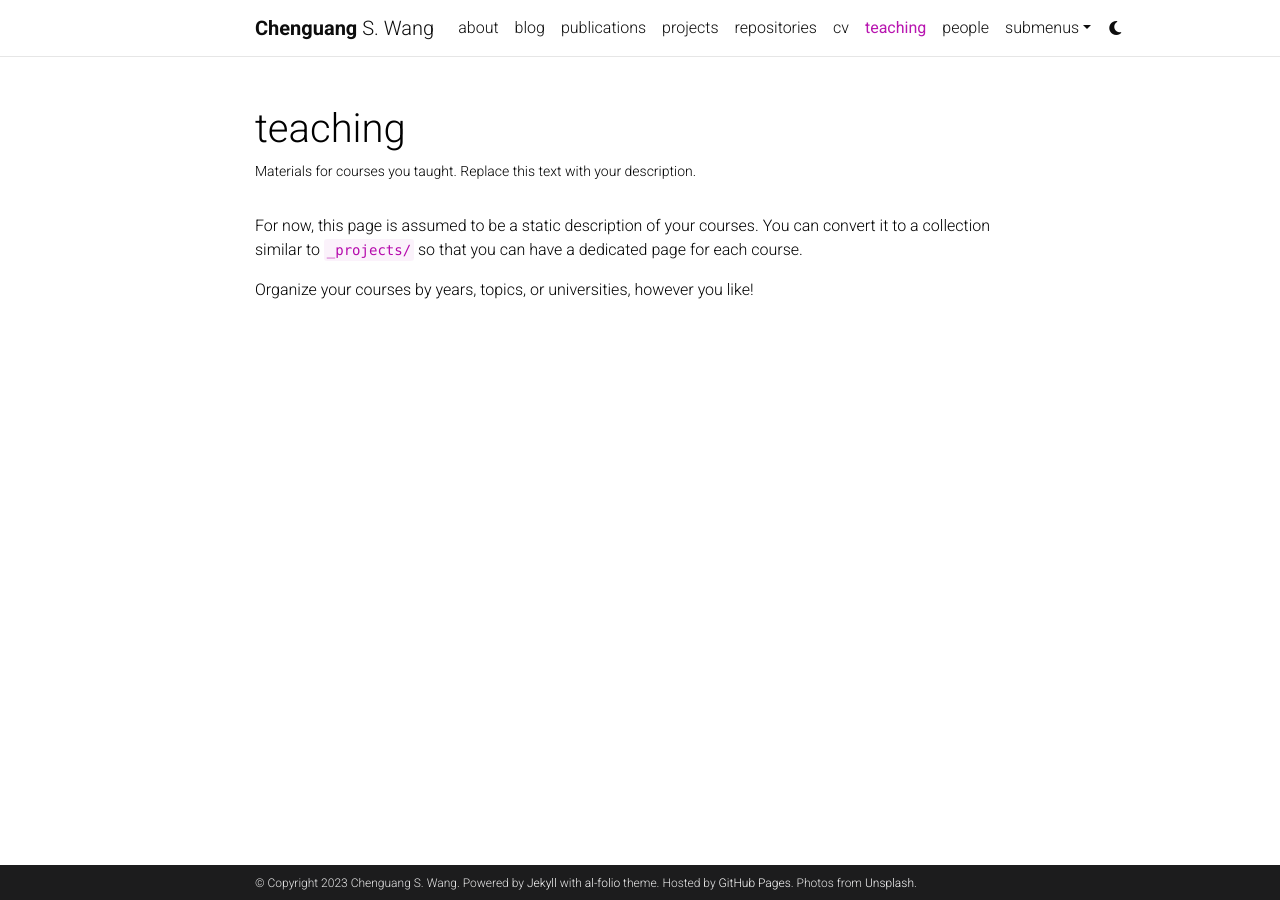
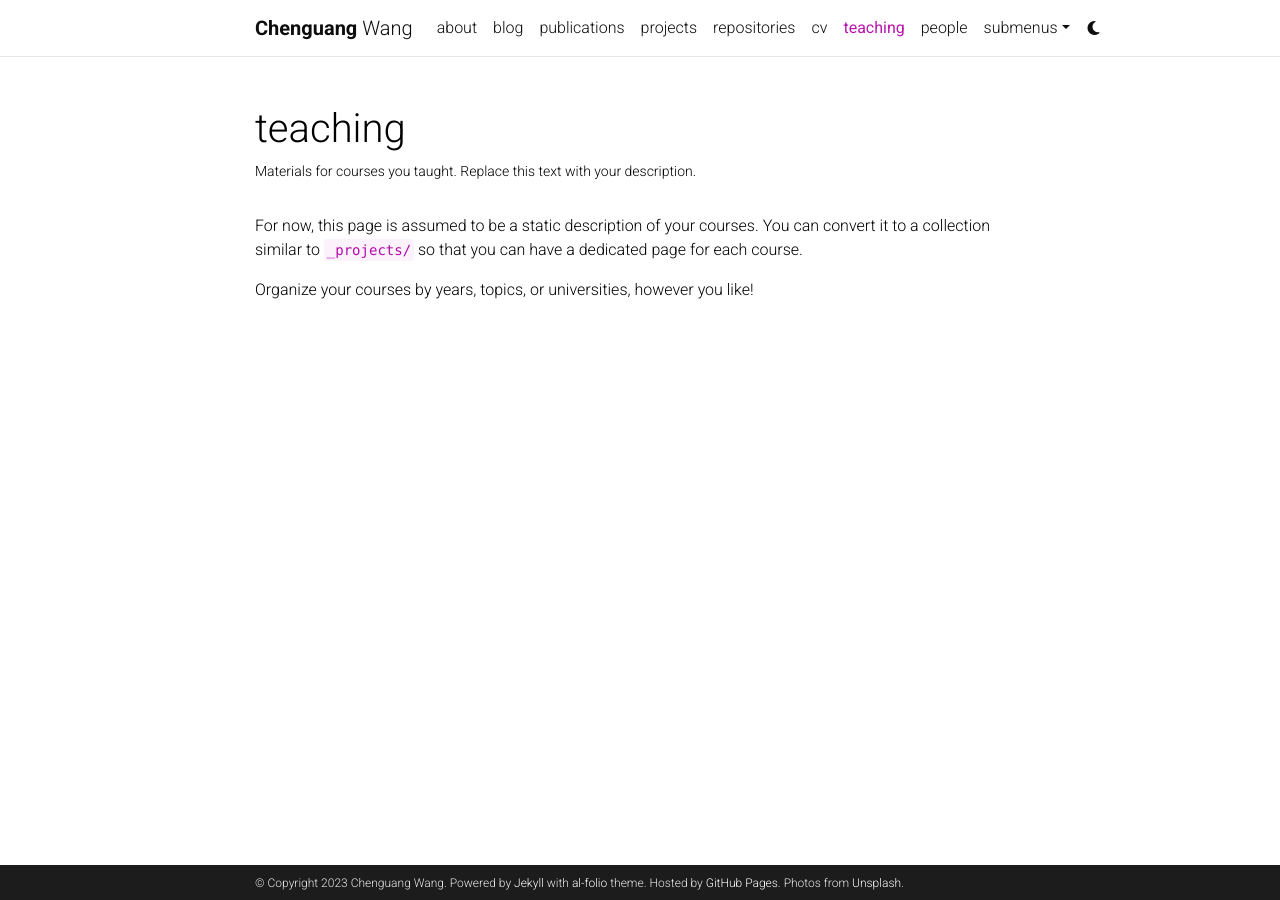
Before and after one commit to c-steve-wang/c-steve-wang.github.io, a Jekyll site: the page built from _pages/teaching.md, in a window 1280 px wide. Built offline with Jekyll 4.4.1, drawn with Linux system fonts in a browser that asks for light colours; comment, search, counter and statistics services are not loaded; a style sheet for code colours, icons or effects is not loaded.

Commit message:
Update _config.yml

```diff
--- a/_config.yml
+++ b/_config.yml
@@ -4,7 +4,7 @@
 
 title: blank # the website title (if blank, full name will be used instead)
 first_name: Chenguang
-middle_name: S.
+middle_name:
 last_name: Wang
 email: chenguang.wang@stonybrook.edu
 description: > # the ">" symbol means to ignore newlines until "footer_text:"
@@ -18,8 +18,8 @@
 lang: en # the language of your site (for example: en, fr, cn, ru, etc.)
 icon: ⚛️  # the emoji used as the favicon (alternatively, provide image name in /assets/img/)
 
-url: https://alshedivat.github.io # the base hostname & protocol for your site
-baseurl: /al-folio # the subpath of your site, e.g. /blog/
+url: https://c-steve-wang.github.io # the base hostname & protocol for your site
+baseurl:  # the subpath of your site, e.g. /blog/
 last_updated: false # set to true if you want to display last updated in the footer
 impressum_path:  # set to path to include impressum link in the footer, use the same path as permalink in a page, helps to conform with EU GDPR
 
```
